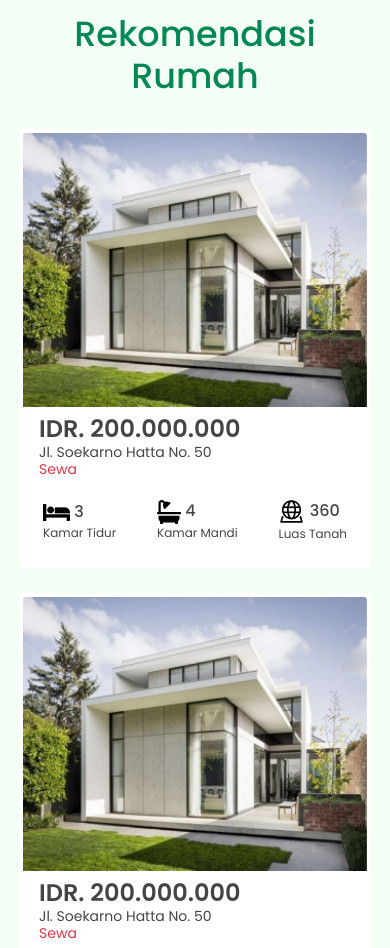
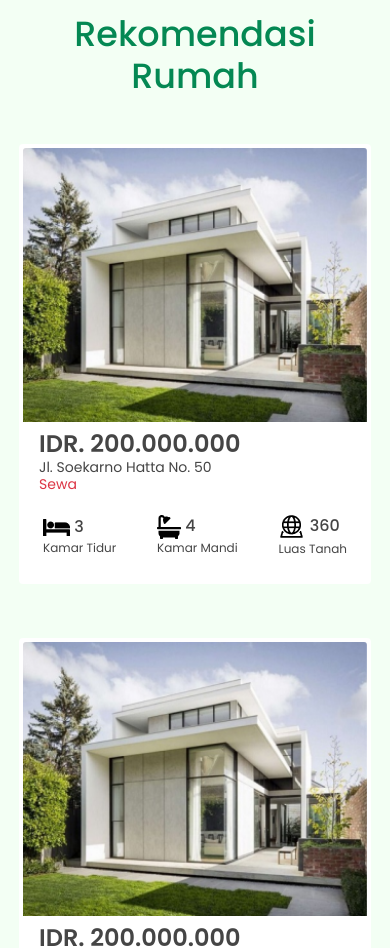
Before and after one commit to CreativeAcademyIndonesia/RumahImpian.github.io, a plain HTML site: page index.html in a window 390 px wide. Shown: the part 3060-4008 px from the top of the page. Drawn offline with nearby package versions, Linux system fonts and the light colour scheme.

Commit message:
Menambahkan Margi pada Card

```diff
--- a/css/Responsive.css
+++ b/css/Responsive.css
@@ -35,6 +35,10 @@
         font-size: 16px;
     }
 
+    .card {
+        margin: 15px 0;
+    }
+
     #cari h2 {
         font-size: 42px;
     }
@@ -54,6 +58,7 @@
         padding: 45px 15px ;
         height: auto;
     }
+
 
 }
 
```
